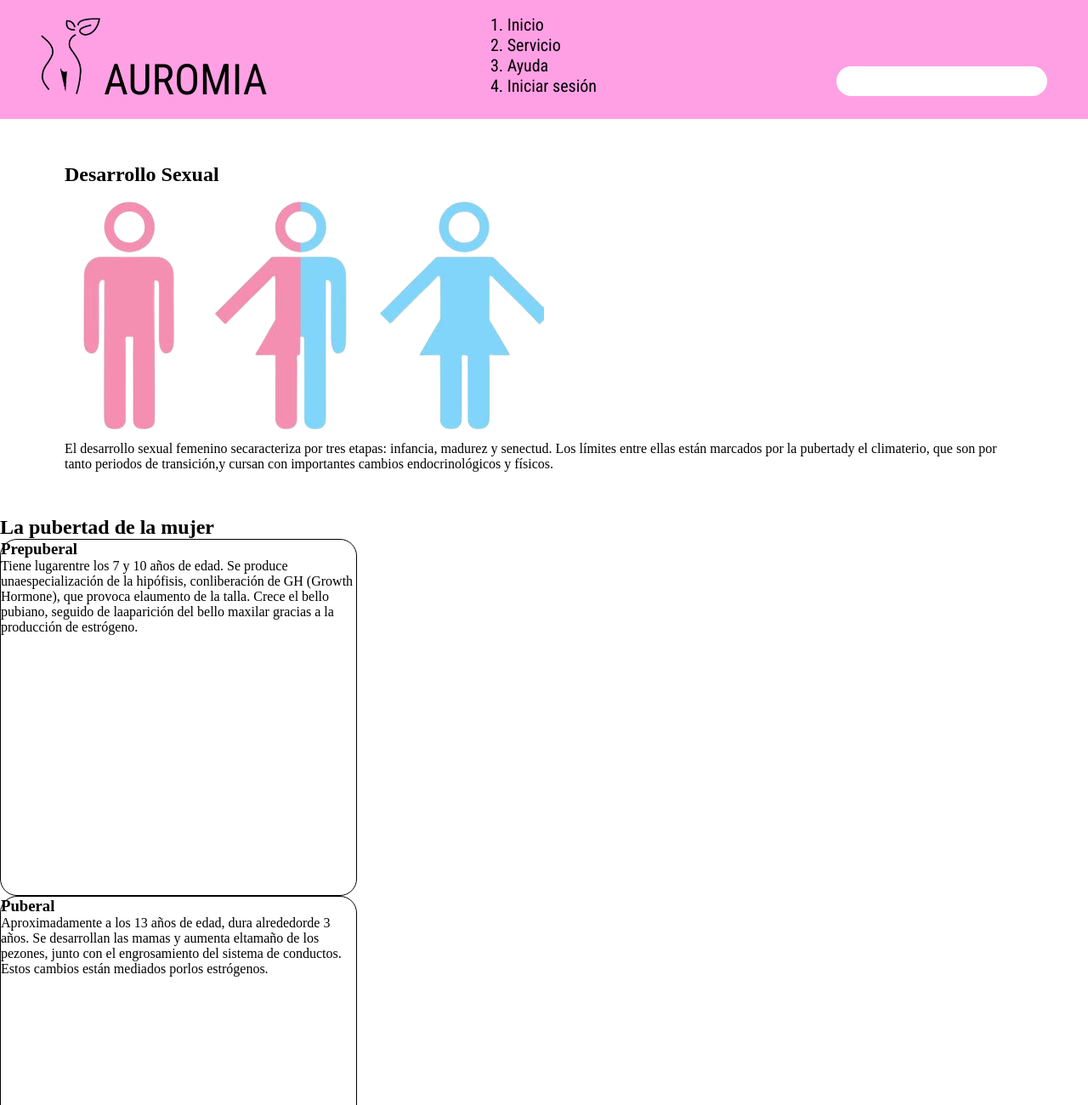
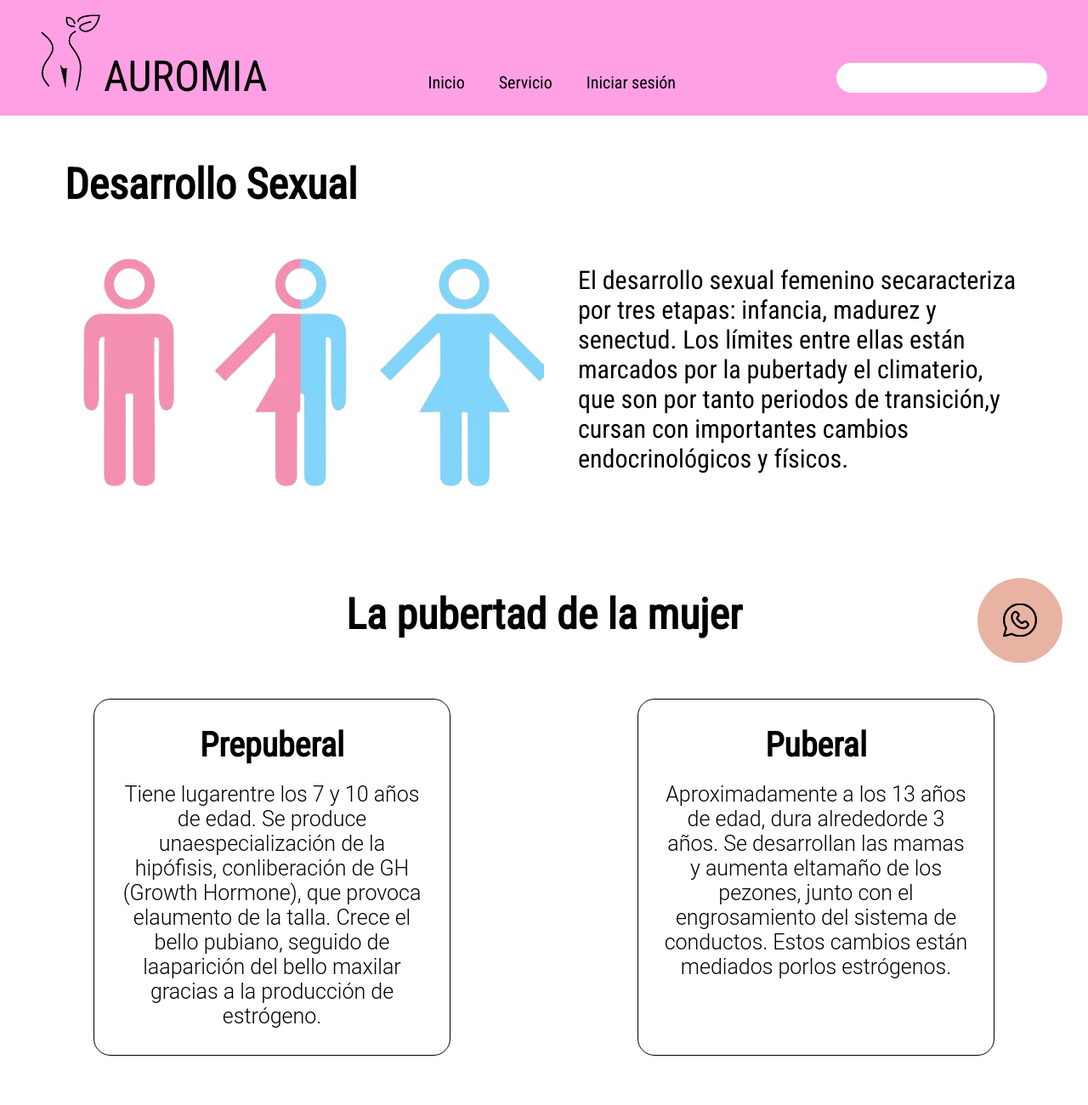
Before and after one commit to camilairegui/PreEntrega2-CuervoIregui, a plain HTML site: page pages/desarrolloSexual.html in a window 1280 px wide. Shown: the top 1300 px of the page at 85% size. Drawn offline with Linux system fonts and the light colour scheme.

Commit message:
Feature: adding desarrollo sexual css

```diff
--- a/css/styles.css
+++ b/css/styles.css
@@ -281,13 +281,13 @@ a:-webkit-any-link {
 }
 
 .servicio h4 {
-  font-family: "Roboto";
+  font-family: "Roboto Condensed", sans-serif;
   font-weight: 600;
   font-size: 20px;
 }
 .servicio ul {
   display: flex;
-  font-family: "Roboto";
+  font-family: "Roboto Condensed", sans-serif;
   flex-direction: column;
   font-weight: 300;
   font-size: 20px;
@@ -298,6 +298,26 @@ a:-webkit-any-link {
 
 .desarrolloSexual {
   padding: 52px 76px;
+  display: flex;
+  flex-direction: column;
+  gap: 40px;
+}
+.desarrolloSexual h2 {
+  display: flex;
+  flex-direction: column;
+  gap: 40px;
+  font-family: "Roboto Condensed", sans-serif;
+  font-weight: 700;
+  font-size: 50px;
+}
+
+.desarrolloSexualInfo {
+  display: flex;
+  font-family: "Roboto Condensed", sans-serif;
+  font-weight: 300;
+  font-size: 30px;
+  gap: 40px;
+  align-items: center;
 }
 
 .desarrolloSexual img {
@@ -305,11 +325,50 @@ a:-webkit-any-link {
   height: 296px;
 }
 
+.laPubertadDeLaMujer {
+  display: flex;
+  flex-direction: column;
+  padding: 60px 110px 110px 110px;
+  justify-content: center;
+  align-items: center;
+  gap: 70px;
+}
+
+.laPubertadDeLaMujer h2 {
+  font-family: "Roboto Condensed", sans-serif;
+  font-weight: 700;
+  font-size: 50px;
+}
+
+.laPubertadDeLaMujer h3 {
+  font-family: "Roboto Condensed", sans-serif;
+  font-weight: 700;
+  font-size: 40px;
+}
+
+.laPubertadDeLaMujerInfo {
+  width: 100%;
+  display: flex;
+  justify-content: space-between;
+}
+
 .prepuberalTexto {
   width: 420px;
   height: 420px;
   border: 1px solid #000000;
   border-radius: 20px;
+  display: flex;
+  flex-direction: column;
+  padding: 30px;
+  align-items: center;
+  gap: 20px;
+}
+
+.prepuberalTexto p {
+  font-family: "Roboto", sans-serif;
+  font-weight: 300;
+  font-size: 25px;
+  text-align: center;
 }
 
 .puberalTexto {
@@ -317,6 +376,17 @@ a:-webkit-any-link {
   height: 420px;
   border: 1px solid #000000;
   border-radius: 20px;
+  display: flex;
+  flex-direction: column;
+  padding: 30px;
+  align-items: center;
+  gap: 20px;
+}
+.puberalTexto p {
+  font-family: "Roboto", sans-serif;
+  font-weight: 300;
+  font-size: 25px;
+  text-align: center;
 }
 
 .postpuberalTexto {
@@ -324,6 +394,17 @@ a:-webkit-any-link {
   height: 420px;
   border: 1px solid #000000;
   border-radius: 20px;
+  display: flex;
+  flex-direction: column;
+  padding: 30px;
+  align-items: center;
+  gap: 20px;
+}
+.postpuberalTexto p {
+  font-family: "Roboto", sans-serif;
+  font-weight: 300;
+  font-size: 25px;
+  text-align: center;
 }
 
 /*metodos anticonceptivos*/
--- a/pages/desarrolloSexual.html
+++ b/pages/desarrolloSexual.html
@@ -18,14 +18,18 @@
             <img src="../img/Logo.png" alt="Logo">
             <h1>AUROMIA</h1>
         </section>
-        <section class="menu">
-            <ol>
-                <li>Inicio</li>
-                <li>Servicio</li>
-                <li>Ayuda</li>
-                <li>Iniciar sesión</li>
-            </ol>
-        </section>
+        <ul class="menu">
+            <li><a href="../index.html">Inicio</a></li>
+            <li class="dropdown">
+              <a>Servicio</a>
+              <ul class="dropdown-content">
+                <li><a href="./pages/desarrolloSexual.html">Desarrollo sexual</a></li>
+                <li><a href="./pages/miPeriodo.html">Mi periodo</a></li>
+                <li><a href="./pages/metodosAnticonceptivos.html">Metodos anticonceptivos</a></li>
+              </ul>
+            </li>
+            <li><a href="./pages/iniciarSesion.html">Iniciar sesión</a></li>
+          </ul>
         <section class="buscador">
             <input class="inputBuscador"></input>
         </section>
@@ -35,14 +39,12 @@
             <h2>Desarrollo Sexual</h2>
             <div class="desarrolloSexualInfo">
                 <img src="../img/Personas desarrollo sexual.png" alt="">
-                <article class="desarrolloSexualTexto">
-                    <p>El desarrollo sexual femenino secaracteriza por tres etapas: infancia, madurez y senectud. Los límites entre ellas están marcados por la pubertady el climaterio, que son por tanto periodos de transición,y cursan con importantes cambios endocrinológicos y físicos.</p>
-                </article>
+                <p>El desarrollo sexual femenino secaracteriza por tres etapas: infancia, madurez y senectud. Los límites entre ellas están marcados por la pubertady el climaterio, que son por tanto periodos de transición,y cursan con importantes cambios endocrinológicos y físicos.</p>
             </div>
         </section>
         <section class="laPubertadDeLaMujer">
             <h2>La pubertad de la mujer</h2>
-            <div>
+            <div class="laPubertadDeLaMujerInfo">
                 <article class="prepuberalTexto">
                     <h3>Prepuberal</h3>
                     <p>Tiene lugarentre los 7 y 10 años de edad. Se produce unaespecialización de la hipófisis,
@@ -67,19 +69,12 @@
         <footer class="pieDePagina">
             <article class="servicio">
                 <h4>Sevicio</h4>
-                <ol>
+                <ul>
                     <li>Mi periodo</li>
                     <li>Desarrollo sexual</li>
                     <li>Mi cuerpo</li>
                     <li>Metodos anticonceptivos</li>
-                </ol>
-            </article>
-            <article class="ayuda">
-                <h4>Ayuda</h4>
-                <ol>
-                    <li>Preguntas frecuentes</li>
-                    <li>¿Por que confiar en Auromia?</li>
-                </ol>
+                </ul>
             </article>
             <article class="pieDePaginaLogo">
                 <img src="../img/Logo.png" alt="Logo">
@@ -89,10 +84,11 @@
                 <img src="../img/image 10-1.png" alt="">
                 <img src="../img/image 12.png" alt="">
                 <img src="../img/image 13-2.png" alt="">
-                <div class="chat">
-                    <img src="../img/image 10-1.png" alt="">
-                </div>
-            </article>
+              </article>
+            </footer>
+            <div class="chat">
+              <img src="../img/image 10-1.png" alt="">
+            </div>
         </footer>
     </main>
 </body>
```
